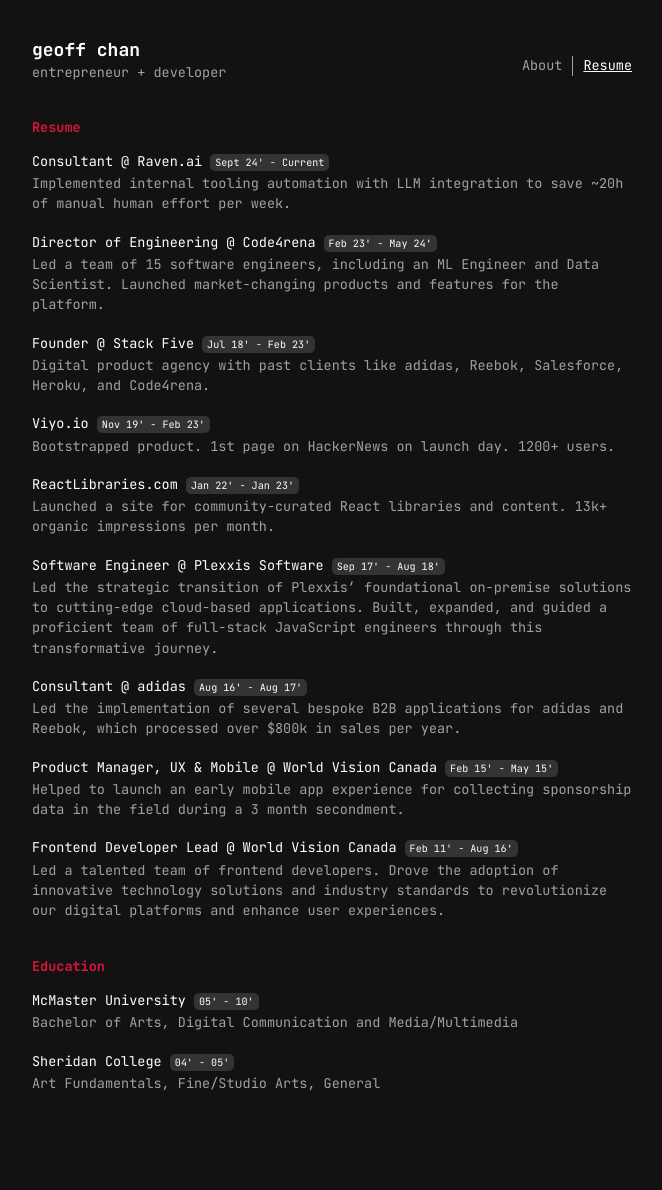
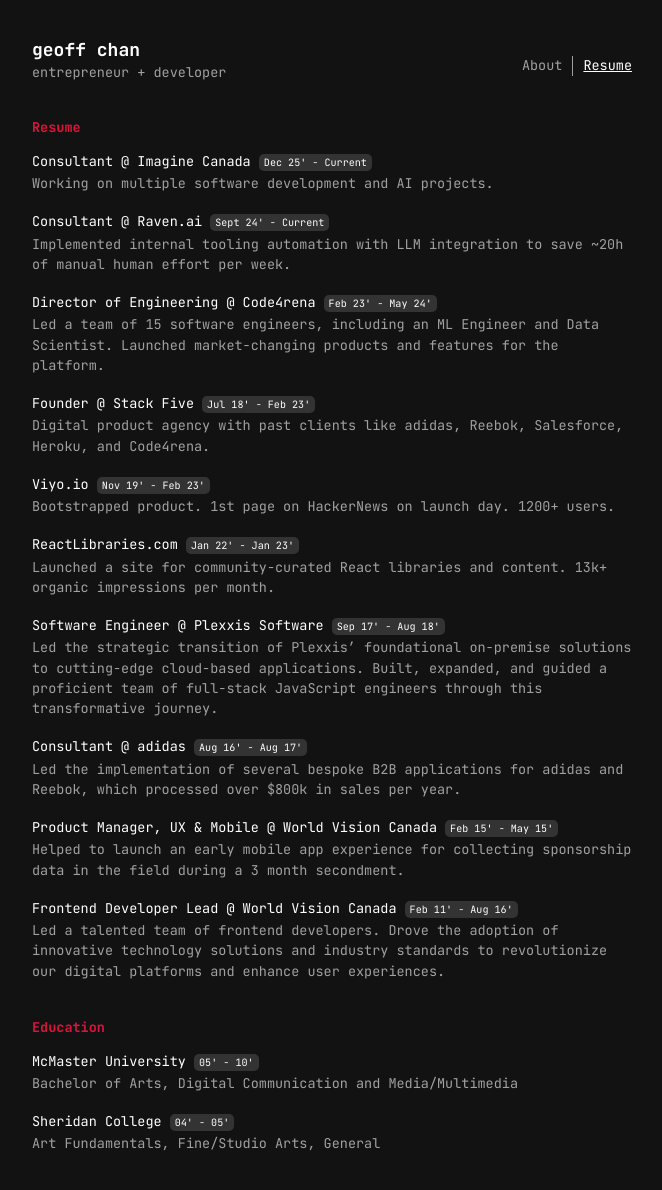
Before and after one commit to geoffchan23/geoffchan23.github.io, a Jekyll site: the page built from resume.html, in a window 1280 px wide. Shown: the whole page, without its empty margins (308-970 px from the left). Built offline with Jekyll 4.4.1, drawn with Linux system fonts in a browser that asks for light colours; before the commit the page ends 1129 px from its top, so only the background shows below that.

Commit message:
Update resume.html

```diff
--- a/resume.html
+++ b/resume.html
@@ -15,6 +15,10 @@
 <main>
     <section class="work">
         <h2>Resume</h2>
+        <div>
+            <h3>Consultant @ Imagine Canada <span class="tag">Dec 25' - Current</span></h3>
+            <p>Working on multiple software development and AI projects.</p>
+        </div>
         <div>
             <h3>Consultant @ Raven.ai <span class="tag">Sept 24' - Current</span></h3>
             <p>Implemented internal tooling automation with LLM integration to save ~20h of manual human effort per week.</p>
```
